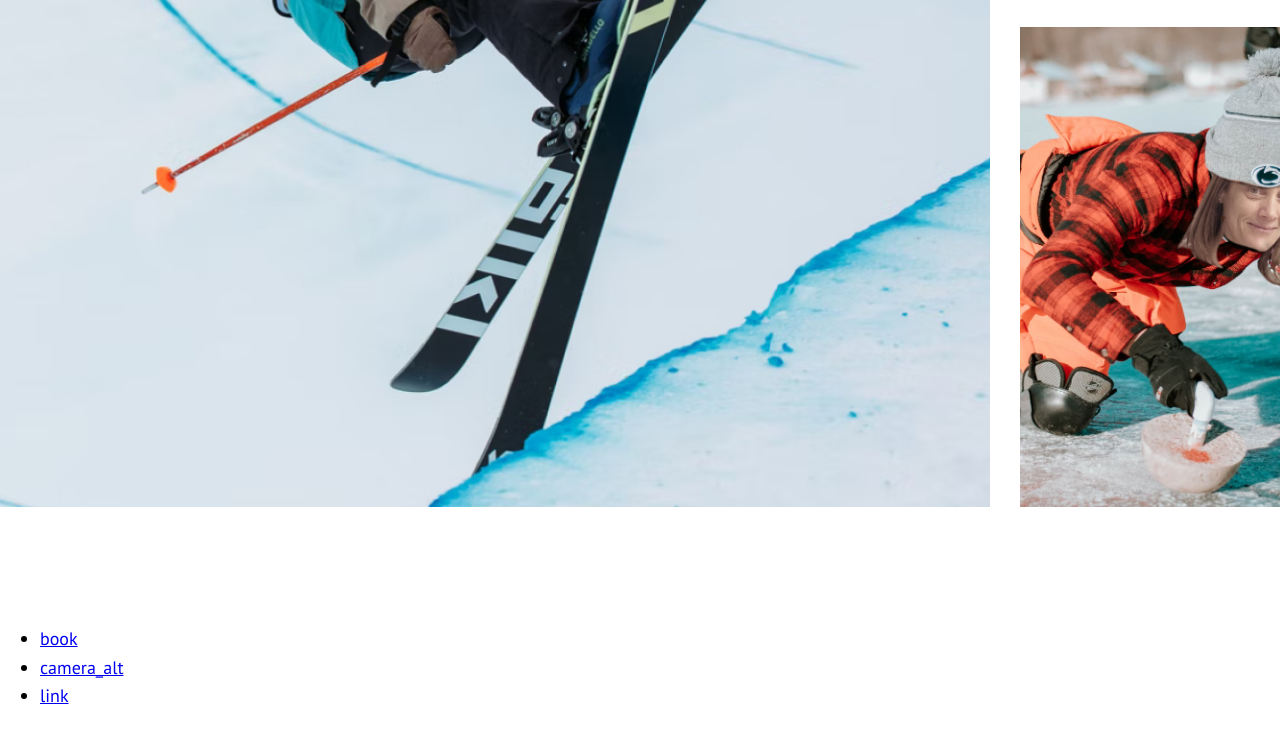
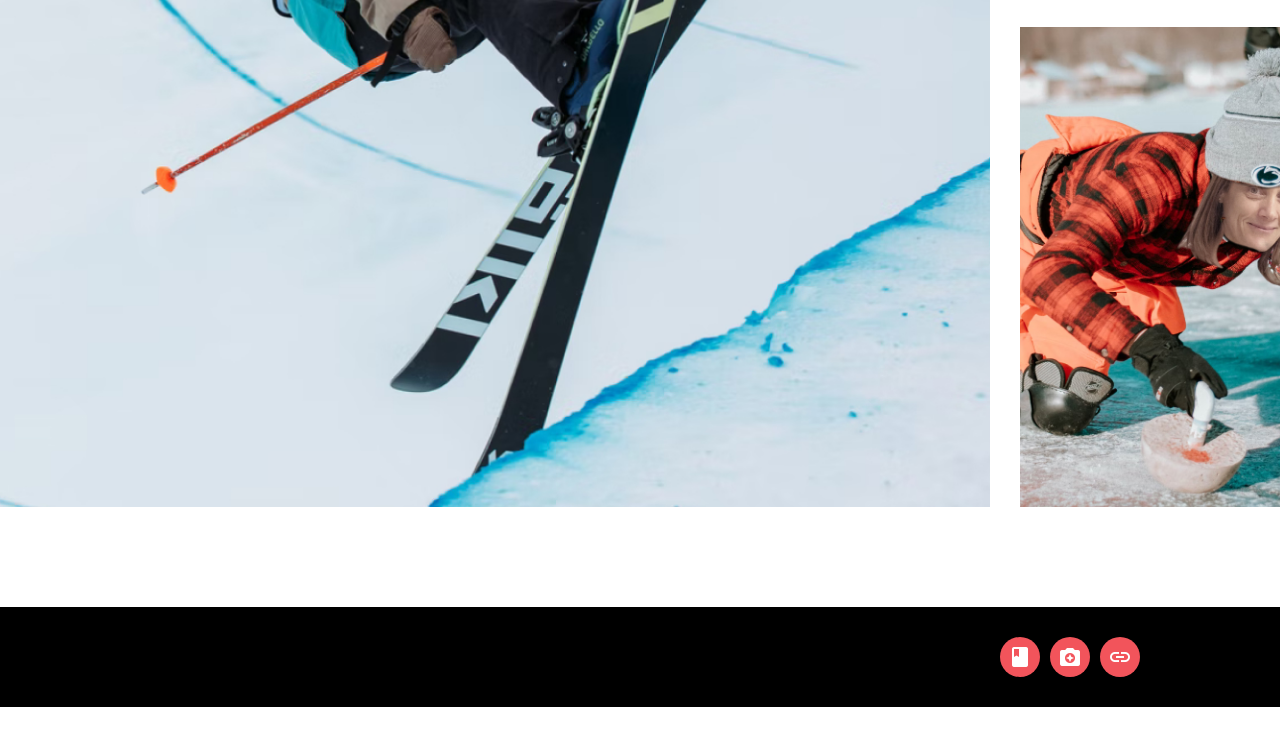
Before and after one commit to RavenousReaper117/Lab7_ConceptionWeb2, a plain HTML site: page index.html in a window 1280 px wide. Shown: the part 1683-2412 px from the top of the page. After the commit the page ends 2390 px from the top, so only its background shows below. Drawn offline with nearby package versions, Linux system fonts and the light colour scheme.

Commit message:
Numéro 6 de fait je peux enfin végéter

```diff
--- a/css/styles.css
+++ b/css/styles.css
@@ -176,38 +176,44 @@ color: #444;
 
 /* ===== Numéro 6a ===== */
 footer {
-
+    background-color: black;
+    width: 100%;
 }
 
 footer .wrapper {
-
+    display: flex;
+    justify-content: flex-end;
+    padding: 30px 0;
 }
 
 /* ===== Numéro 6b ===== */
-/*
+
 .menu-social {
-    margin-top: 0;
-    margin-left: 0;
-    margin-bottom: 0;
-    margin-right: 0;
+    margin: 0 140px 0 0;
+    padding: 0;
+    list-style-type: none;
+    display: flex;
+    gap: 10px;
+}
 
-    padding-left: 0;
-    padding-right: 0;
-    padding-top: 0;
-    padding-bottom: 0;
-}
-*/
 
 
 /* ===== Numéro 6c ===== */
 
 footer .wrapper .menu-social a {
-
+    display: flex;
+    justify-content: center;
+    align-items: center;
+    width: 40px;
+    height: 40px;
+    background: #F2545B;
+    color: white;
+    border-radius: 50%;
+    text-decoration: none;
 }
 
 /* ===== Numéro 6d ===== */
-/*
-.menu-social a:hover {
+
+footer .wrapper .menu-social a:hover {
     background: gray;
 }
-*/
--- a/index.html
+++ b/index.html
@@ -9,6 +9,7 @@
     <link rel="preconnect" href="https://fonts.gstatic.com" crossorigin>
     <link href="https://fonts.googleapis.com/css2?family=Nunito:ital,wght@0,200..1000;1,200..1000&family=PT+Sans:ital,wght@0,400;0,700;1,400;1,700&display=swap" rel="stylesheet">
     <link rel="stylesheet" href="https://fonts.googleapis.com/css2?family=Material+Symbols+Outlined&display=swap">
+    <link href="https://fonts.googleapis.com/icon?family=Material+Icons" rel="stylesheet">
 </head>
 <body>
 <header>
@@ -61,18 +62,15 @@
 
 <footer>
     <div class="wrapper">
+
         <ul class="menu-social">
-            <li><a href="#">
-                book
-            </a></li>
-            <li><a href="#">
-                camera_alt
-            </a></li>
-            <li><a href="#">
-                link
-            </a></li>
+            <li><a href="#"><span class="material-icons">book</span></a></li>
+            <li><a href="#"><span class="material-icons">camera_enhance</span></a></li>
+            <li><a href="#"><span class="material-icons">link</span></a></li>
         </ul>
+
     </div>
 </footer>
+
 </body>
 </html>
```
